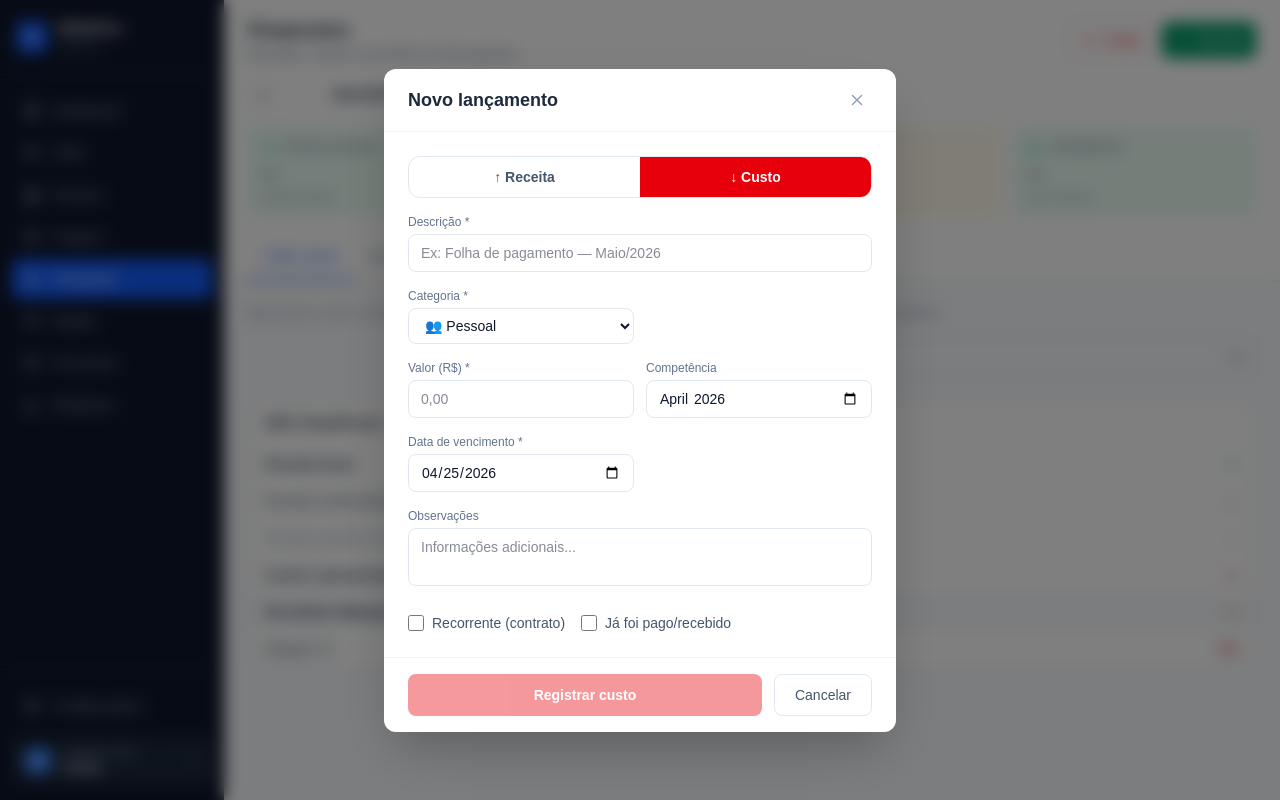
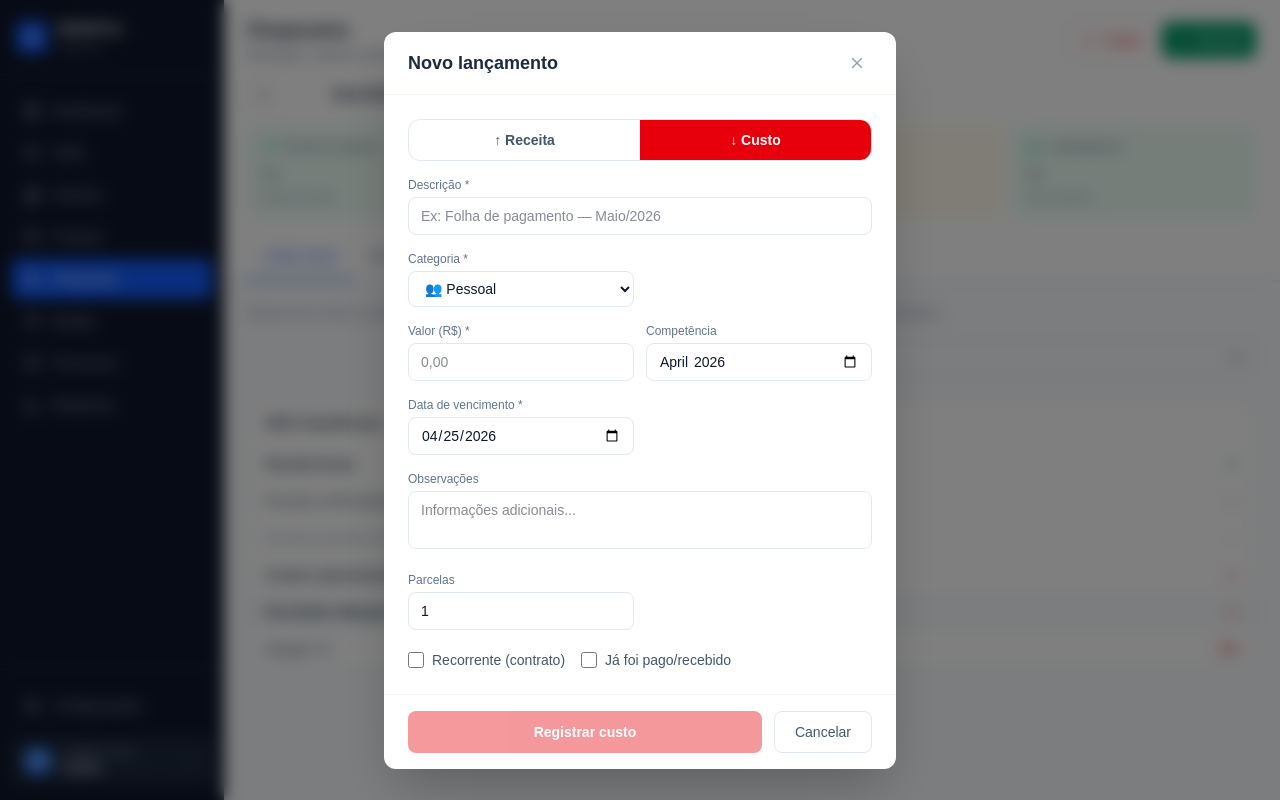
Before and after one commit to camiemerenciano/midiaflux, a Next.js app: page /financeiro in a window 1280 px wide. Both pictures are taken after a click on the button "Custo". Built offline with nearby package versions, Linux system fonts and the light colour scheme.

Commit message:
parcelas

```diff
--- a/app/financeiro/page.tsx
+++ b/app/financeiro/page.tsx
@@ -455,7 +455,7 @@ export default function FinanceiroPage() {
         <NovoLancamentoForm
           tipoInicial={tipoNovo}
           competenciaInicial={competencia}
-          onSave={(data) => { addLancamento(data); setShowNovoLancamento(false) }}
+          onSave={(items) => { items.forEach((d) => addLancamento(d)); setShowNovoLancamento(false) }}
           onCancel={() => setShowNovoLancamento(false)}
         />
       )}
--- a/components/financeiro/NovoLancamentoForm.tsx
+++ b/components/financeiro/NovoLancamentoForm.tsx
@@ -9,7 +9,7 @@ import { X } from 'lucide-react'
 interface Props {
   tipoInicial?: TipoLancamento
   competenciaInicial?: string
-  onSave: (data: Omit<Lancamento, 'id' | 'criado_em'>) => void
+  onSave: (data: Omit<Lancamento, 'id' | 'criado_em'>[]) => void
   onCancel: () => void
 }
 
@@ -29,27 +29,46 @@ export function NovoLancamentoForm({ tipoInicial = 'receita', competenciaInicial
   const [observacoes, setObservacoes] = useState('')
   const [recorrente, setRecorrente] = useState(false)
   const [marcarPago, setMarcarPago] = useState(false)
+  const [parcelas, setParcelas] = useState(1)
 
   const categoriasDisponiveis = tipo === 'receita'
     ? CATEGORIA_RECEITA_LABELS
     : CATEGORIA_CUSTO_LABELS
 
+  function addMonthsToDate(dateStr: string, months: number): string {
+    const d = new Date(dateStr + 'T12:00:00')
+    d.setMonth(d.getMonth() + months)
+    return d.toISOString().slice(0, 10)
+  }
+
+  function addMonthsToCompetencia(comp: string, months: number): string {
+    const [y, m] = comp.split('-').map(Number)
+    const d = new Date(y, m - 1 + months, 1)
+    return `${d.getFullYear()}-${String(d.getMonth() + 1).padStart(2, '0')}`
+  }
+
   function handleSave() {
     if (!descricao || !valor || !data_vencimento) return
-    onSave({
+    const valorTotal = parseFloat(valor.replace(',', '.'))
+    const n = Math.max(1, parcelas)
+    const valorParcela = parseFloat((valorTotal / n).toFixed(2))
+
+    const items: Omit<Lancamento, 'id' | 'criado_em'>[] = Array.from({ length: n }, (_, i) => ({
       tipo,
-      descricao,
+      descricao: n > 1 ? `${descricao} ${i + 1}/${n}` : descricao,
       cliente_id: tipo === 'receita' ? cliente_id || undefined : undefined,
       categoria: categoria as CategoriaReceita | CategoriaCusto,
-      valor: parseFloat(valor.replace(',', '.')),
-      competencia,
-      data_vencimento,
-      data_pagamento: marcarPago ? hoje : undefined,
-      status: marcarPago ? 'pago' : 'previsto',
+      valor: valorParcela,
+      competencia: addMonthsToCompetencia(competencia, i),
+      data_vencimento: addMonthsToDate(data_vencimento, i),
+      data_pagamento: marcarPago && i === 0 ? hoje : undefined,
+      status: marcarPago && i === 0 ? 'pago' : 'previsto',
       nota_fiscal: nota_fiscal || undefined,
       observacoes: observacoes || undefined,
       recorrente,
-    })
+    }))
+
+    onSave(items)
   }
 
   return (
@@ -122,6 +141,40 @@ export function NovoLancamentoForm({ tipoInicial = 'receita', competenciaInicial
               rows={2} placeholder="Informações adicionais..." className={`${inputCls} resize-none`} />
           </Field>
 
+          {/* Parcelas */}
+          <div className="grid grid-cols-2 gap-3 items-end">
+            <Field label="Parcelas">
+              <div className="flex items-center gap-2">
+                <input
+                  type="number"
+                  min={1}
+                  max={60}
+                  value={parcelas}
+                  onChange={(e) => setParcelas(Math.max(1, parseInt(e.target.value) || 1))}
+                  className={inputCls}
+                />
+              </div>
+            </Field>
+            {parcelas > 1 && valor && (
+              <div className="pb-2">
+                <p className="text-xs text-slate-500">
+                  {parcelas}× de{' '}
+                  <span className="font-semibold text-slate-700">
+                    R$ {(parseFloat(valor.replace(',', '.')) / parcelas).toFixed(2).replace('.', ',')}
+                  </span>
+                </p>
+                <p className="text-xs text-slate-400 mt-0.5">
+                  Competências: {competencia} até{' '}
+                  {(() => {
+                    const [y, m] = competencia.split('-').map(Number)
+                    const d = new Date(y, m - 1 + parcelas - 1, 1)
+                    return `${d.getFullYear()}-${String(d.getMonth() + 1).padStart(2, '0')}`
+                  })()}
+                </p>
+              </div>
+            )}
+          </div>
+
           {/* Opções */}
           <div className="flex gap-4 pt-1">
             <label className="flex items-center gap-2 cursor-pointer">
@@ -143,7 +196,7 @@ export function NovoLancamentoForm({ tipoInicial = 'receita', competenciaInicial
             className={`flex-1 py-2.5 rounded-lg font-semibold text-sm transition-colors disabled:opacity-40 ${
               tipo === 'receita' ? 'bg-emerald-600 hover:bg-emerald-700 text-white' : 'bg-red-600 hover:bg-red-700 text-white'
             }`}>
-            Registrar {tipo === 'receita' ? 'receita' : 'custo'}
+            Registrar {tipo === 'receita' ? 'receita' : 'custo'}{parcelas > 1 ? ` (${parcelas}x)` : ''}
           </button>
           <button onClick={onCancel} className="px-5 py-2.5 border border-slate-200 rounded-lg text-slate-600 hover:bg-slate-50 text-sm">
             Cancelar
```
